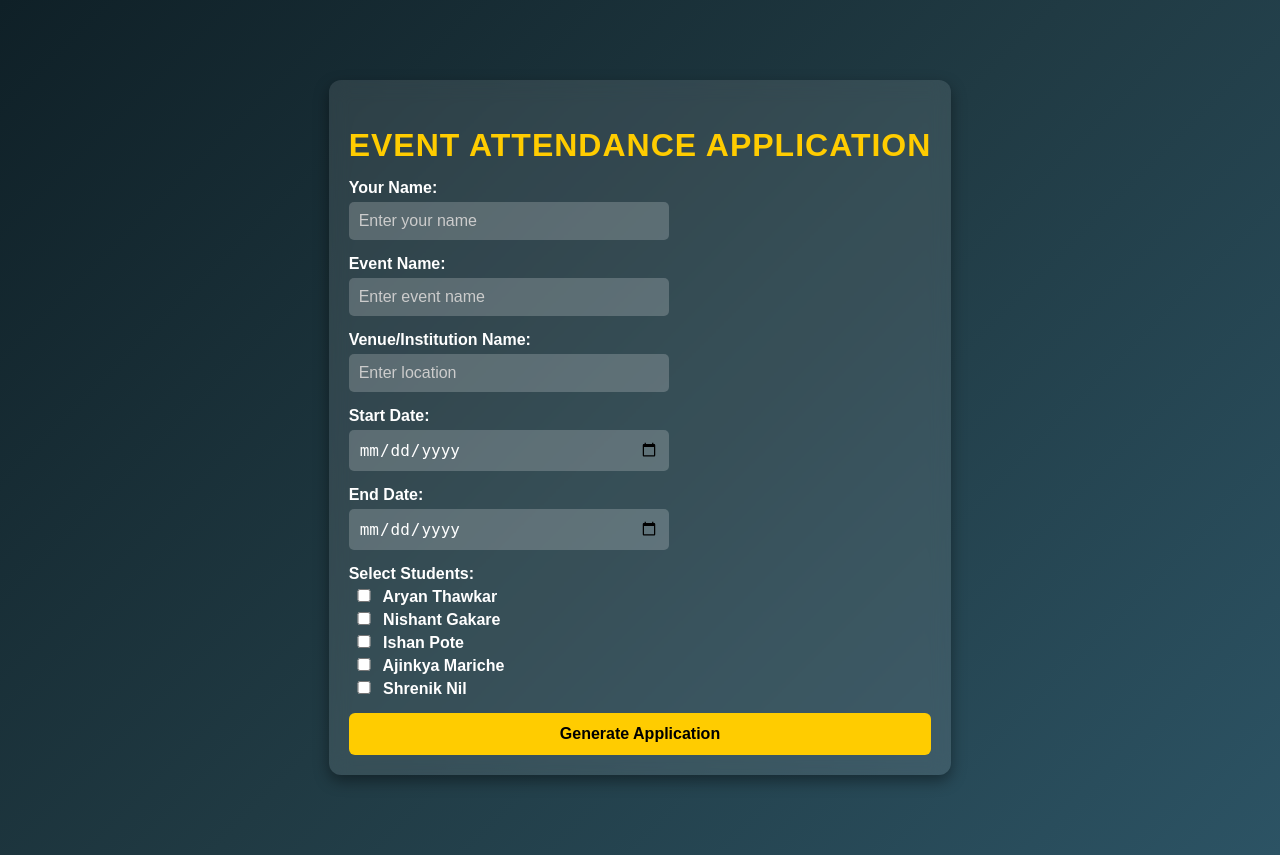
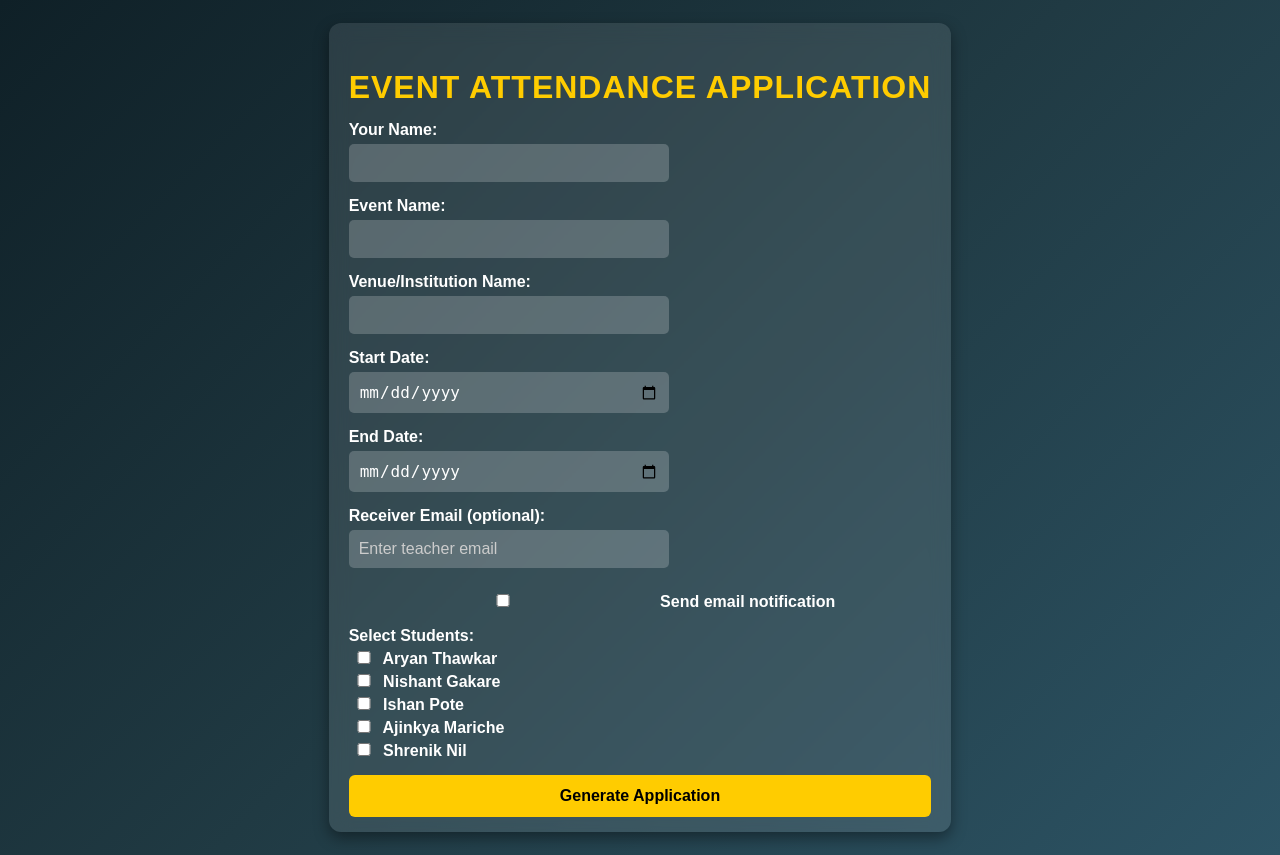
Before and after one commit to Ajinkya7890/Attendance-Applicatiom-Generator, a Flask app: page / in a window 1280 px wide. Run offline with Flask 3, Linux system fonts and the light colour scheme; some libraries are stand-ins or nearby versions.

Commit message:
Email sending Added

```diff
--- a/app.py
+++ b/app.py
@@ -1,12 +1,13 @@
 from flask import Flask, render_template, request, send_file, jsonify
 from docx import Document
-import os
+from io import BytesIO
 
 app = Flask(__name__)
 
 @app.route('/')
 def index():
     return render_template('index.html')
+
 
 @app.route('/download', methods=['POST'])
 def generate_document():
@@ -19,30 +20,45 @@ def generate_document():
     students = data.get("students", [])
     sender_name = data.get("senderName", "Unknown Student")
 
+    # Optional field (not required but future-safe)
+    send_email_option = data.get("sendEmailOption", False)
+
     if not students:
         return jsonify({"error": "No students selected"}), 400
 
-    # Create Word document
+    # 📄 Create Word document
     doc = Document()
     doc.add_paragraph("To\nClass Counsellor\nCSE Data Science\n\n")
     doc.add_paragraph(f"Subject: Request for Attendance Grant – {event_name} Participation\n\n")
-    doc.add_paragraph(f"Respected Sir/Madam,\n\nI hope you are doing well. I, {sender_name} from CSE Data Science, am participating in {event_name} to be held at {event_location} from {start_date} to {end_date}. This event is a great opportunity to enhance our technical skills, problem-solving abilities, and teamwork.\n\n")
+    doc.add_paragraph(
+        f"Respected Sir/Madam,\n\n"
+        f"I hope you are doing well. I, {sender_name} from CSE Data Science, am participating in "
+        f"{event_name} at {event_location} from {start_date} to {end_date}. "
+        f"This event helps improve technical skills and teamwork.\n\n"
+    )
     doc.add_paragraph("The participating members from our class are:\n")
 
     for student in students:
         doc.add_paragraph(student)
 
-    doc.add_paragraph("\nWe kindly request you to grant us attendance for the mentioned dates.\n\nLooking forward to your kind consideration.\n\n")
-    doc.add_paragraph(f"Sincerely,\n{sender_name}\nCSE Data Science")
+    doc.add_paragraph(
+        "\nWe kindly request you to grant attendance for the mentioned dates.\n\n"
+        "Looking forward to your kind consideration.\n\n"
+        f"Sincerely,\n{sender_name}\nCSE Data Science"
+    )
 
-    # Vercel safe temp path
-    filename = "Event_Attendance_Application.docx"
-    filepath = f"/tmp/{filename}"
-    doc.save(filepath)
+    # 🚀 Generate file in memory
+    file_stream = BytesIO()
+    doc.save(file_stream)
+    file_stream.seek(0)
 
-    return send_file(filepath, as_attachment=True)
+    return send_file(
+        file_stream,
+        as_attachment=True,
+        download_name="Event_Attendance_Application.docx",
+        mimetype="application/vnd.openxmlformats-officedocument.wordprocessingml.document"
+    )
 
 
-# Only for local running
 if __name__ == '__main__':
     app.run(debug=True)
--- a/templates/index.html
+++ b/templates/index.html
@@ -6,6 +6,14 @@
     <meta name="viewport" content="width=device-width, initial-scale=1.0">
     <title>Event Attendance Application</title>
     <link rel="stylesheet" href="/static/app.css">
+
+    <!-- EmailJS -->
+    <script src="https://cdn.jsdelivr.net/npm/emailjs-com@3/dist/email.min.js"></script>
+    <script>
+        (function () {
+            emailjs.init("2dbEEsipNp7REQJzt");
+        })();
+    </script>
 </head>
 
 <body>
@@ -13,64 +21,79 @@
         <h2>Event Attendance Application</h2>
         <form id="attendanceForm">
             <div class="detatil">
-                <label>Your Name:
+                <label>Your Name:</label>
+                <input type="text" id="senderName" required>
+
+                <label>Event Name:</label>
+                <input type="text" id="eventName" required>
+
+                <label>Venue/Institution Name:</label>
+                <input type="text" id="eventLocation" required>
+
+                <label>Start Date:</label>
+                <input type="date" id="startDate" required>
+
+                <label>End Date:</label>
+                <input type="date" id="endDate" required>
+
+                <label>Receiver Email (optional):</label>
+                <input type="email" id="toEmail" placeholder="Enter teacher email">
+
+                <!-- ✅ NEW OPTION -->
+                <label style="margin-top:8px;">
+                    <input type="checkbox" id="sendEmailOption">
+                    Send email notification
                 </label>
-                <input type="text" id="senderName" placeholder="Enter your name" required>
-                <label>Event Name:
-                </label>
-                <input type="text" id="eventName" placeholder="Enter event name" required>
-                <label>Venue/Institution Name:
-                </label>
-                <input type="text" id="eventLocation" placeholder="Enter location" required>
-                <label>Start Date:
-                </label>
-                <input type="date" id="startDate" required>
-                <label>End Date:
-                </label>
-                <input type="date" id="endDate" required>
             </div>
 
             <div class="student-list">
                 <label>Select Students:</label>
-
-                <label>
-                    <input type="checkbox" class="student" value="Aryan Thawkar (UID: 23011023)">
-                    Aryan Thawkar</label>
-                <label>
-                    <input type="checkbox" class="student" value="Nishant Gakare (UID: 23011032)">
-                    Nishant Gakare</label>
-                <label>
-                    <input type="checkbox" class="student" value="Ishan Pote (UID: 23011002)">
-                    Ishan Pote</label>
-                <label>
-                    <input type="checkbox" class="student" value="Ajinkya Mariche (UID: 23011026)">
-                    Ajinkya Mariche</label>
-                <label>
-                    <input type="checkbox" class="student" value="Shrenik Nil (UID: 23011033)">
-                    Shrenik Nil</label>
+                <label><input type="checkbox" class="student" value="Aryan Thawkar (UID: 23011023)"> Aryan Thawkar</label>
+                <label><input type="checkbox" class="student" value="Nishant Gakare (UID: 23011032)"> Nishant Gakare</label>
+                <label><input type="checkbox" class="student" value="Ishan Pote (UID: 23011002)"> Ishan Pote</label>
+                <label><input type="checkbox" class="student" value="Ajinkya Mariche (UID: 23011026)"> Ajinkya Mariche</label>
+                <label><input type="checkbox" class="student" value="Shrenik Nil (UID: 23011033)"> Shrenik Nil</label>
             </div>
 
             <button type="button" onclick="generateApplication()">Generate Application</button>
-            <button type="button" id="downloadBtn" style="display: none;" onclick="downloadApplication()">Download as
-                Word</button>
+            <button type="button" id="downloadBtn" style="display:none;" onclick="downloadApplication()">Download as Word</button>
         </form>
 
-        <!-- ✅ Application Display Section -->
-        <div id="application" style="display: none; margin-top: 20px;">
+        <div id="application" style="display:none; margin-top:20px;">
             <div class="application-container">
                 <p id="appContent"></p>
             </div>
         </div>
     </div>
 
-    <script src="/static/app.js"></script>
 <script>
+function sendEmail(data) {
+    emailjs.send("service_rqrt9n5", "template_q7qffj9", {
+        sender_name: data.senderName,
+        event_name: data.eventName,
+        event_location: data.eventLocation,
+        start_date: data.startDate,
+        end_date: data.endDate,
+        to_email: data.toEmail
+    }).then(
+        function () {
+            alert("📧 Email sent successfully!");
+        },
+        function (error) {
+            console.log("Email failed...", error);
+            alert("❌ Email failed to send");
+        }
+    );
+}
+
 function generateApplication() {
     let senderName = document.getElementById("senderName").value.trim();
     let eventName = document.getElementById("eventName").value.trim();
     let eventLocation = document.getElementById("eventLocation").value.trim();
     let startDate = document.getElementById("startDate").value;
     let endDate = document.getElementById("endDate").value;
+    let toEmail = document.getElementById("toEmail").value.trim();
+    let sendEmailChecked = document.getElementById("sendEmailOption").checked;
 
     let selectedStudents = [];
     document.querySelectorAll(".student:checked").forEach(student => {
@@ -78,60 +101,43 @@
     });
 
     if (!senderName || !eventName || !eventLocation || !startDate || !endDate || selectedStudents.length === 0) {
-                alert("⚠️ Please fill all fields and select at least one student.");
+        alert("⚠️ Please fill all required fields.");
         return;
     }
 
-            // ✅ Construct application content using template literals
+    if (sendEmailChecked && !toEmail) {
+        alert("⚠️ Please enter receiver email to send mail.");
+        return;
+    }
+
     let applicationText = `
         To<br>
         Class Counsellor<br>
         CSE Data Science<br><br>
-
         <strong>Subject:</strong> Request for Attendance Grant – ${eventName} Participation<br><br>
-
         Respected Sir/Madam,<br><br>
-
-                I hope you are doing well. I, <strong>${senderName}</strong>, from CSE Data Science, am participating in <strong>${eventName}</strong> to be held at <strong>${eventLocation}</strong> from <strong>${startDate}</strong> to <strong>${endDate}</strong>.
-                This event is a great opportunity to enhance our technical skills, problem-solving abilities, and teamwork.<br><br>
-
-                <strong>The participating members from our class are:</strong><br>
-                ${selectedStudents.join(", ")}<br><br>
-
-                We kindly request you to grant us attendance for the mentioned dates.<br><br>
-
-                Sincerely,<br>
-                <strong>${senderName}</strong><br>
-                CSE Data Science
+        I, <strong>${senderName}</strong>, am participating in <strong>${eventName}</strong> at <strong>${eventLocation}</strong> from <strong>${startDate}</strong> to <strong>${endDate}</strong>.<br><br>
+        Participants:<br>${selectedStudents.join(", ")}<br><br>
+        Kindly grant attendance.<br><br>
+        Sincerely,<br><strong>${senderName}</strong>
     `;
 
     document.getElementById("appContent").innerHTML = applicationText;
-
     document.getElementById("application").style.display = "block";
-
-            // ✅ Store data for Flask backend
-            localStorage.setItem("eventData", JSON.stringify({
-                senderName,
-                eventName,
-                eventLocation,
-                startDate,
-                endDate,
-                students: selectedStudents
-            }));
-
-            // ✅ Show download button
     document.getElementById("downloadBtn").style.display = "block";
 
-            // ✅ Scroll smoothly to application section
-            document.getElementById("application").scrollIntoView({ behavior: "smooth" });
+    // ✅ Optional email
+    if (sendEmailChecked) {
+        sendEmail({ senderName, eventName, eventLocation, startDate, endDate, toEmail });
+    }
+
+    localStorage.setItem("eventData", JSON.stringify({
+        senderName, eventName, eventLocation, startDate, endDate, students: selectedStudents
+    }));
 }
 
 function downloadApplication() {
     let eventData = localStorage.getItem("eventData");
-            if (!eventData) {
-                alert("⚠️ Please generate the application first.");
-                return;
-            }
 
     fetch("/download", {
         method: "POST",
@@ -144,10 +150,9 @@
         link.href = window.URL.createObjectURL(blob);
         link.download = "Event_Attendance_Application.docx";
         link.click();
-                })
-                .catch(error => console.error("Download failed:", error));
+    });
 }
 </script>
+
 </body>
-
 </html>
```
Lines whose indentation alone changed are shown as unchanged.
